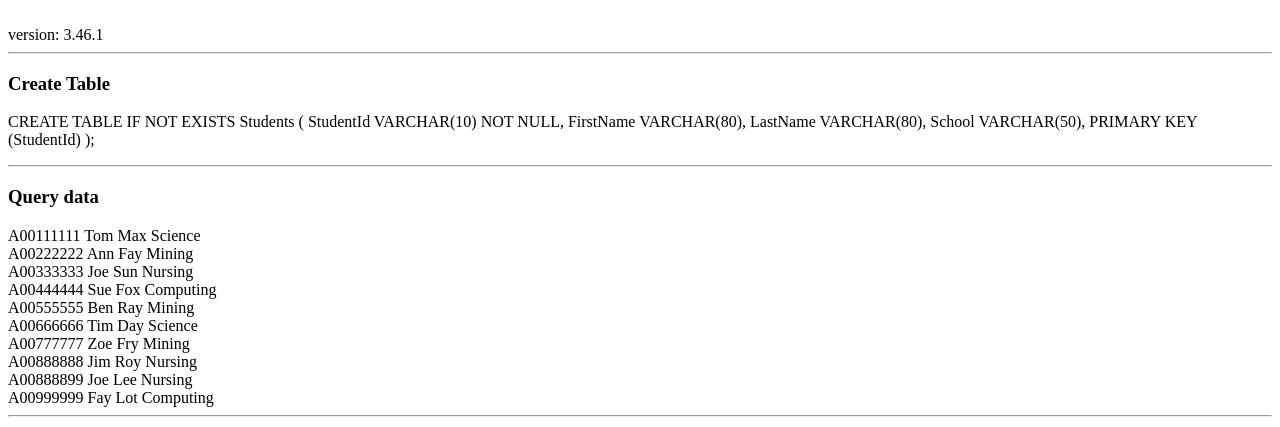
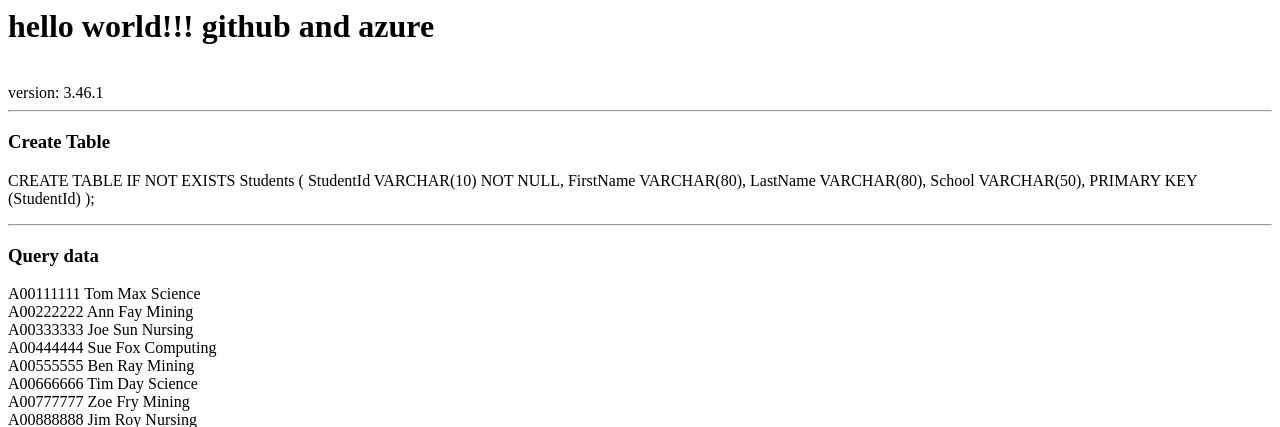
Before and after one commit to hkim399/sqlite-land-delete, a PHP site: page / in a window 1280 px wide. Shown: the top 427 px of the page. Run offline with PHP 8.4, Linux system fonts and the light colour scheme; data comes from the database, SQL or seed files in the repository.

Commit message:
added some h1 text

```diff
--- a/index.php
+++ b/index.php
@@ -1,4 +1,5 @@
 <?php
+    echo "<h1> hello world!!! github and azure </h1>";
     # step 1
     # creates a new databsae named school.db
     $db = new SQLite3('school.db');
```
